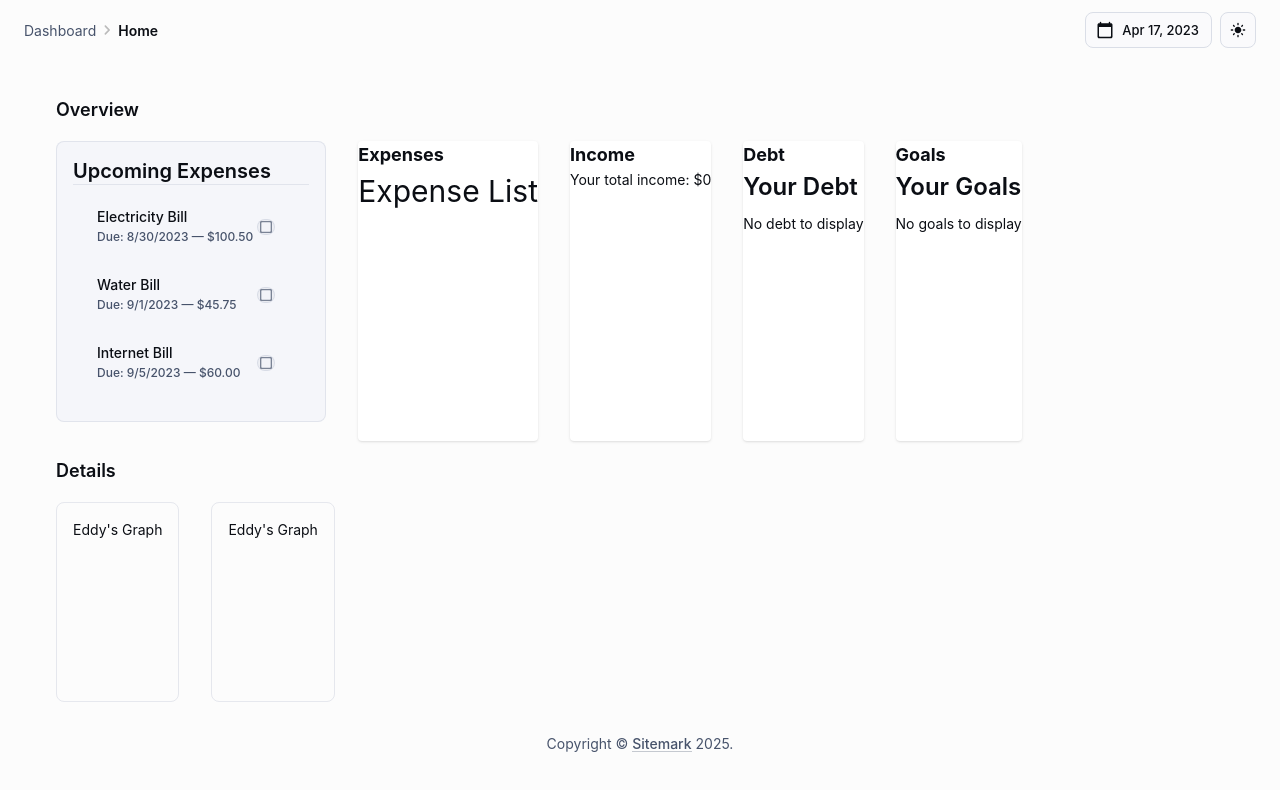
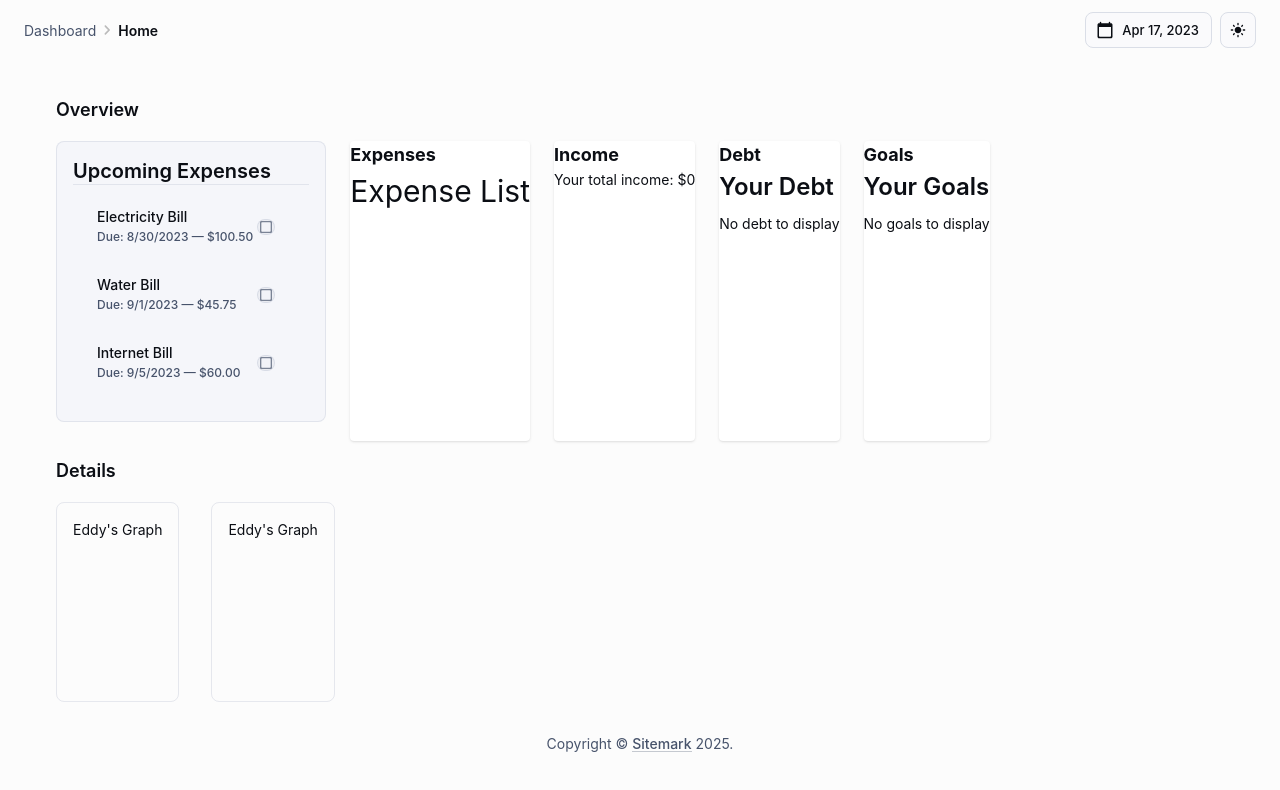
Before and after one commit to ElijahHawthorne/COP4331_LargeProject, a React (Vite) app in the folder frontend/: page / in a window 1280 px wide. Shown: the top 790 px of the page. Built offline with nearby package versions, Linux system fonts and the light colour scheme.

Commit message:
Progress before changing all cards to use MUI

```diff
--- a/frontend/src/dashboard/components/MainGrid.tsx
+++ b/frontend/src/dashboard/components/MainGrid.tsx
@@ -196,11 +196,11 @@ export default function MainGrid() {
       {/*TOP ROW*/}
       <Grid
         container
-        spacing={4}
+        spacing={3}
         columns={15} // Use 15 columns so 5 cards each with lg={3} fit on one row
         sx={{ mb: (theme) => theme.spacing(2) }}
       >
-        {/* 1. Upcoming Expenses */}
+        {/*Upcoming Expenses*/}
         <Grid item xs={12} sm={6} lg={4}>
           <UpcomingExpensesCard expenses={sampleExpenses} />
         </Grid>
```
